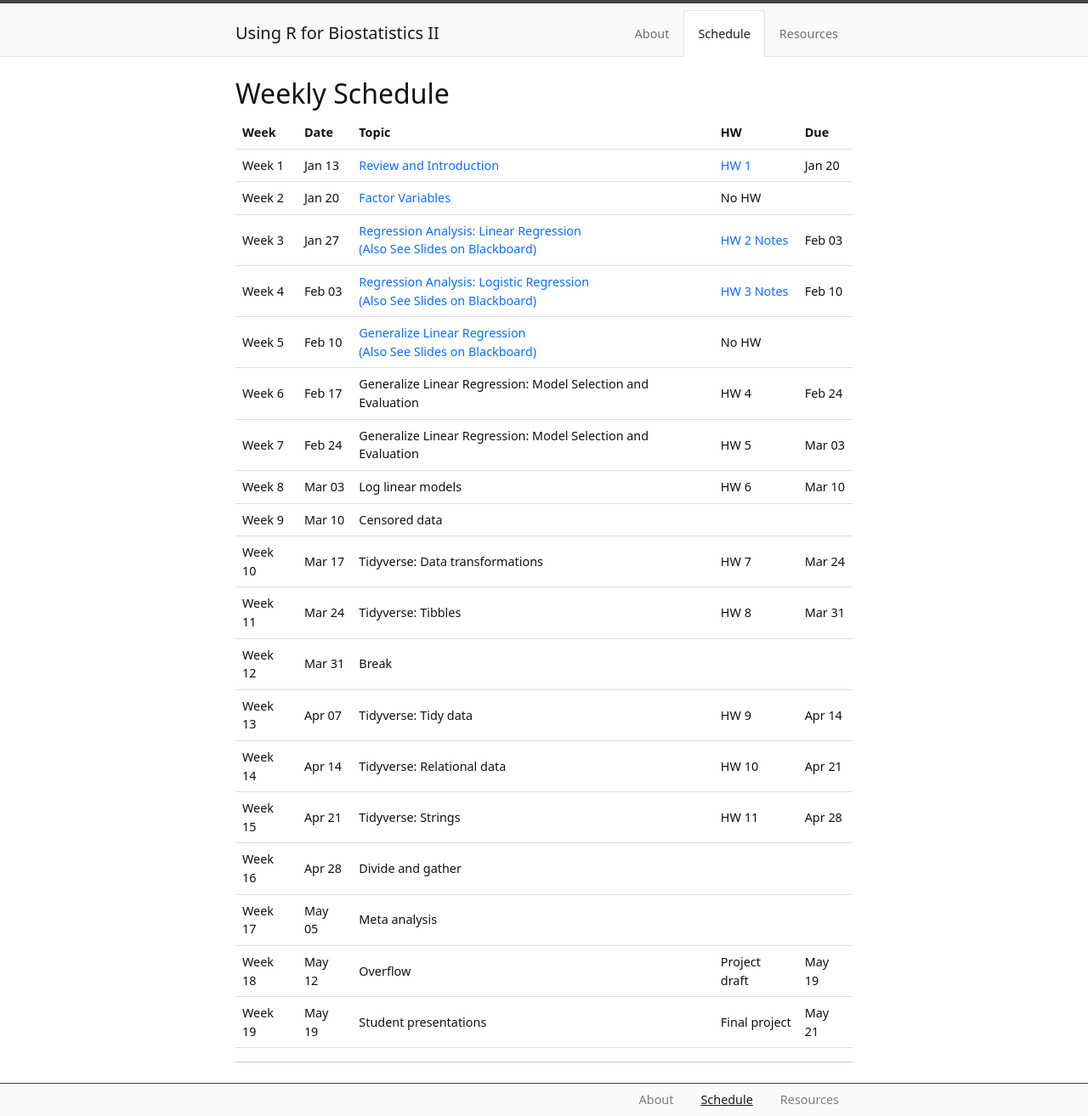
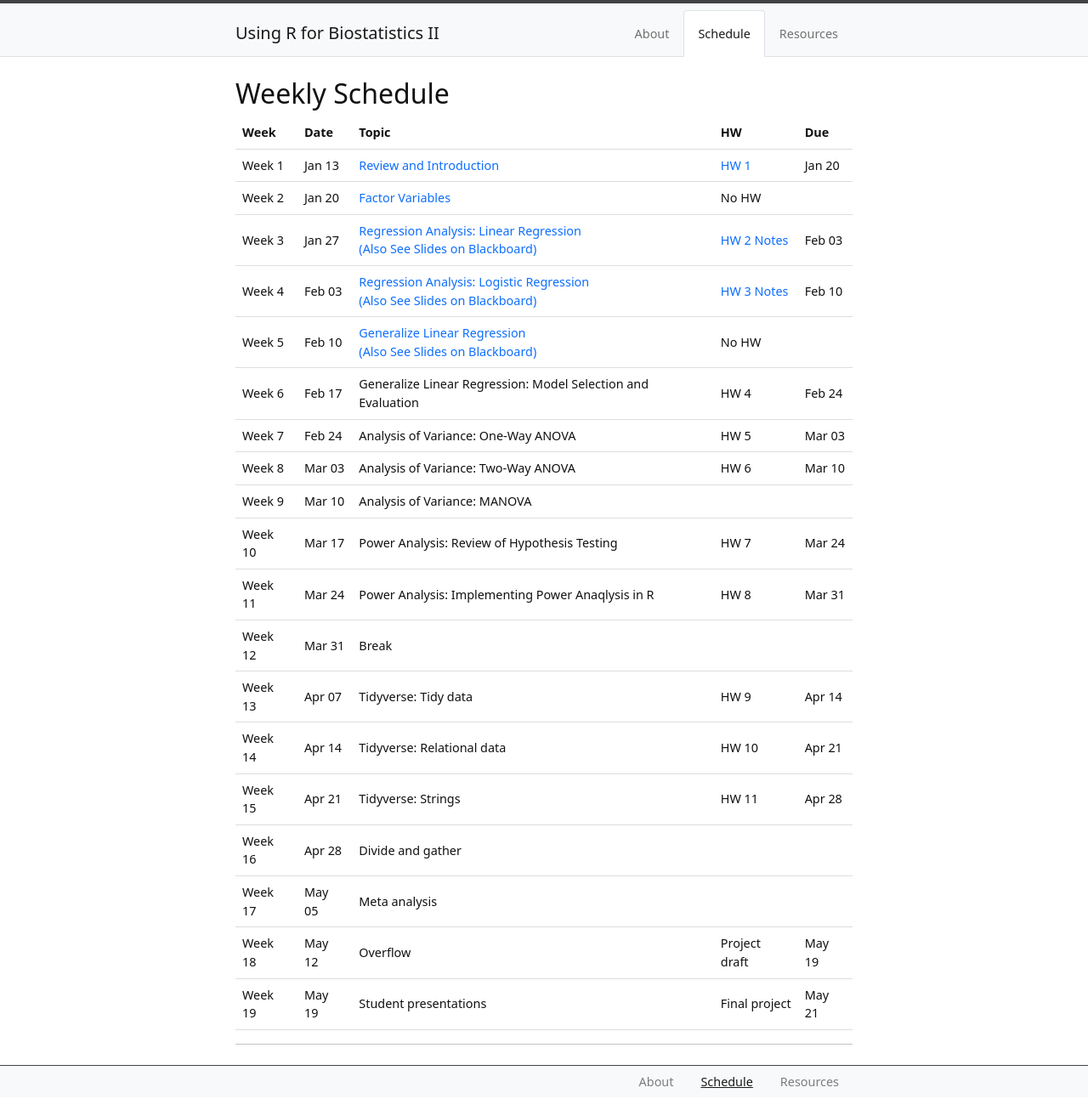
Before and after one commit to XiaoyuLiang/BIOE806-Spring2022, a Jekyll site: the page built from content/2-Schedule.md, in a window 1280 px wide. Shown: the whole page at 85% size. Built offline with Jekyll 4.4.1, drawn with Linux system fonts in a browser that asks for light colours; after the commit the page ends 1291 px from its top, so only the background shows below that.

Commit message:
Update 2-Schedule.md

```diff
--- a/content/2-Schedule.md
+++ b/content/2-Schedule.md
@@ -76,35 +76,35 @@ tr:hover {background-color: #D6EEEE;}
     <tr>
     <td>Week 7</td>
     <td>Feb 24</td>
-    <td>Generalize Linear Regression: Model Selection and Evaluation</td>
+    <td>Analysis of Variance: One-Way ANOVA</td>
     <td>HW 5</td>
     <td>Mar 03</td>
   </tr>
     <tr>
     <td>Week 8</td>
     <td>Mar 03</td>
-    <td>Log linear models</td>
+    <td>Analysis of Variance: Two-Way ANOVA</td>
     <td>HW 6</td>
     <td>Mar 10</td>
   </tr>
     <tr>
     <td>Week 9</td>
     <td>Mar 10</td>
-    <td>Censored data</td>
+    <td>Analysis of Variance: MANOVA</td>
     <td></td>
     <td></td>
   </tr>
     <tr>
     <td>Week 10</td>
     <td>Mar 17</td>
-    <td>Tidyverse: Data transformations</td>
+    <td>Power Analysis: Review of Hypothesis Testing</td>
     <td>HW 7</td>
     <td>Mar 24</td>
   </tr>
     <tr>
     <td>Week 11</td>
     <td>Mar 24</td>
-    <td>Tidyverse: Tibbles</td>
+    <td>Power Analysis: Implementing Power Anaqlysis in R</td>
     <td>HW 8</td>
     <td>Mar 31</td>
   </tr>
```
